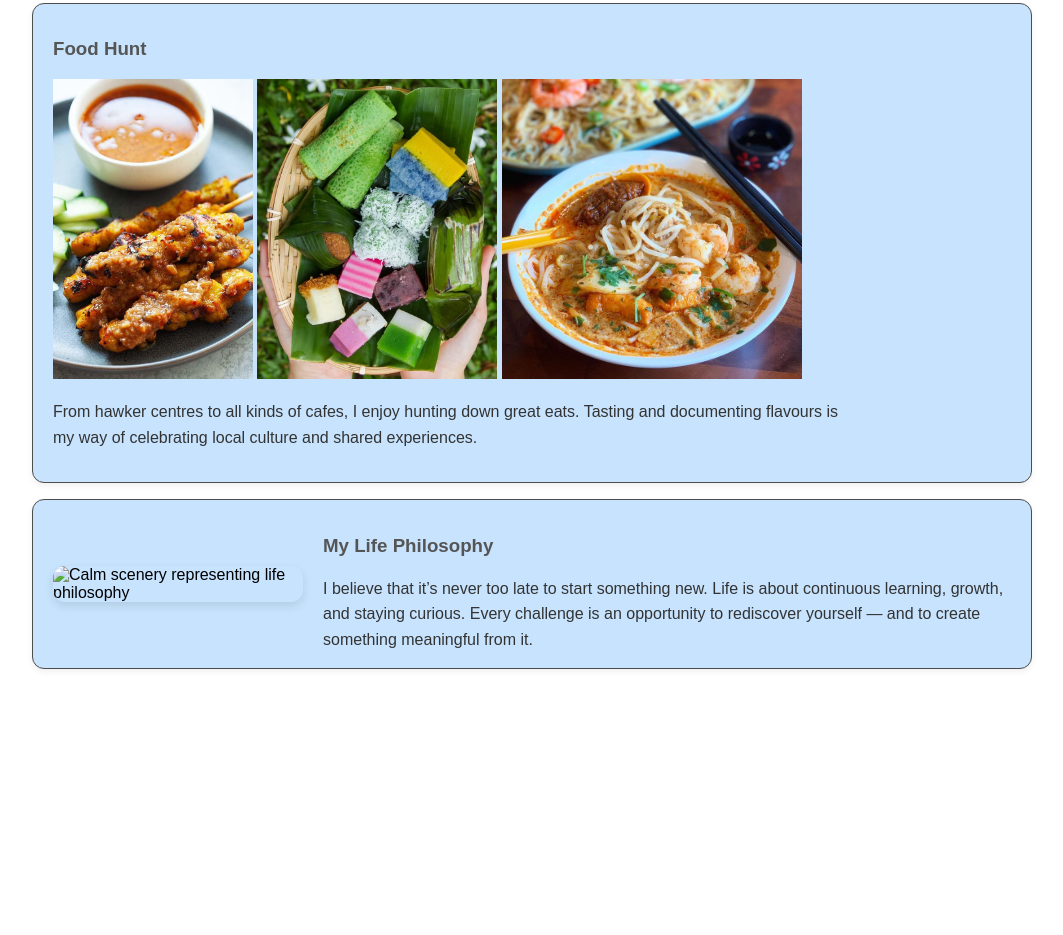
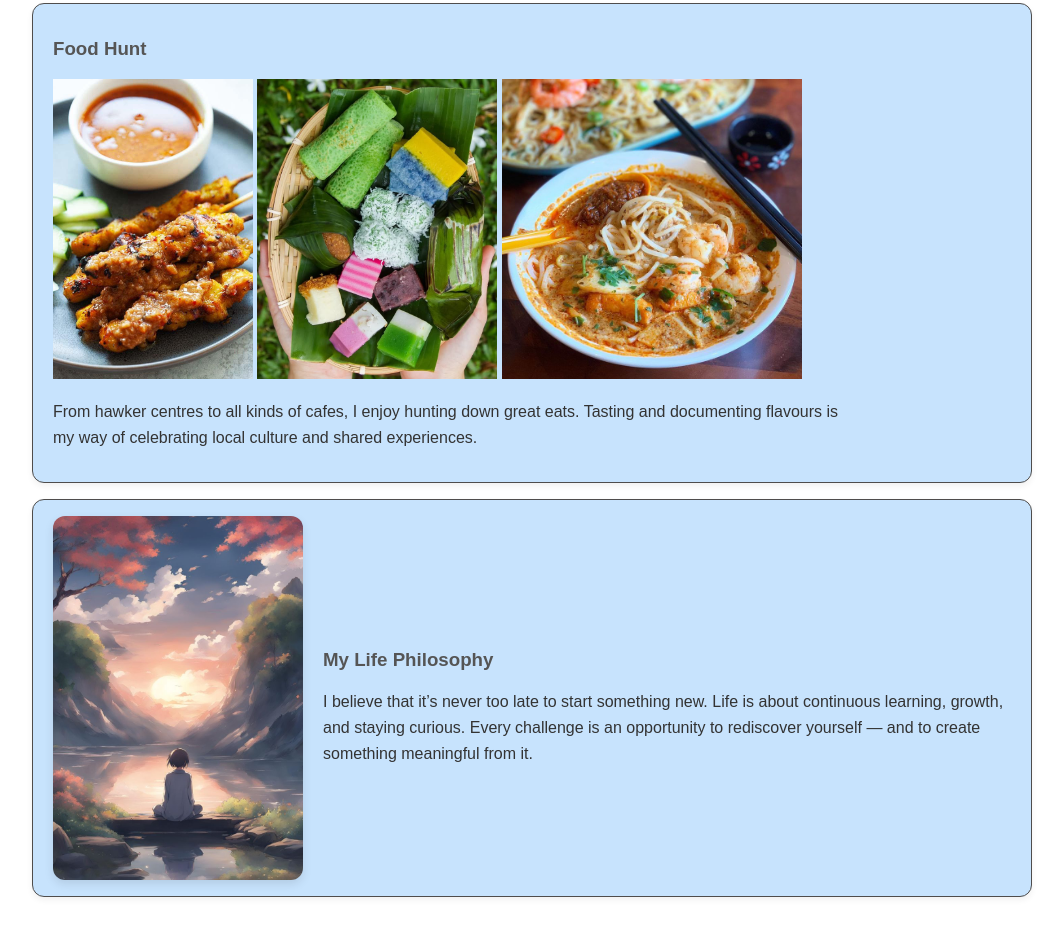
Before and after one commit to CodeyCasey/CodeyCasey.github.io, a plain HTML site: page index.html in a window 1280 px wide. Shown: the part 733-1668 px from the top of the page, without its empty margins (18-1081 px from the left). Before the commit the page ends 1452 px from the top, so only its background shows below. Drawn offline with Linux system fonts and the light colour scheme.

Commit message:
Update index.html

```diff
--- a/index.html
+++ b/index.html
@@ -95,7 +95,7 @@ From hawker centres to all kinds of cafes, I enjoy hunting down great eats. Tast
 
 
 <div class="card philosophy">
-  <img src="images/wallpaper-calm.jpeg" alt="Calm scenery representing life philosophy" width="250">
+  <img src="wallpaper-calm.jpeg" alt="Calm scenery representing life philosophy" width="250">
   <div>
     <h3>My Life Philosophy</h3>
     <p>
```
